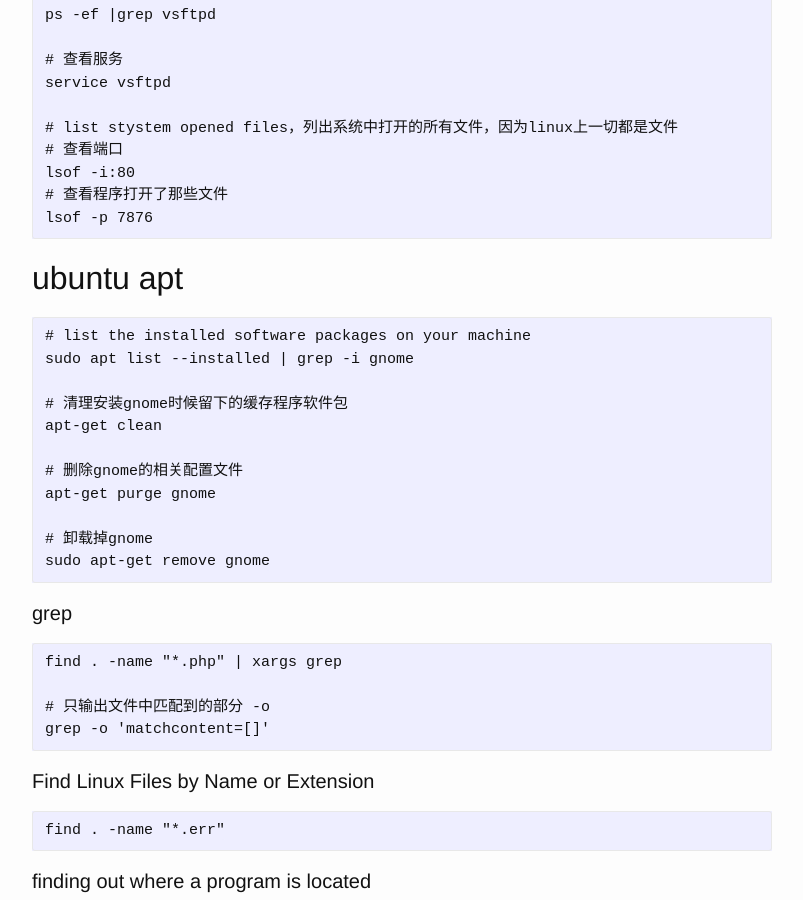
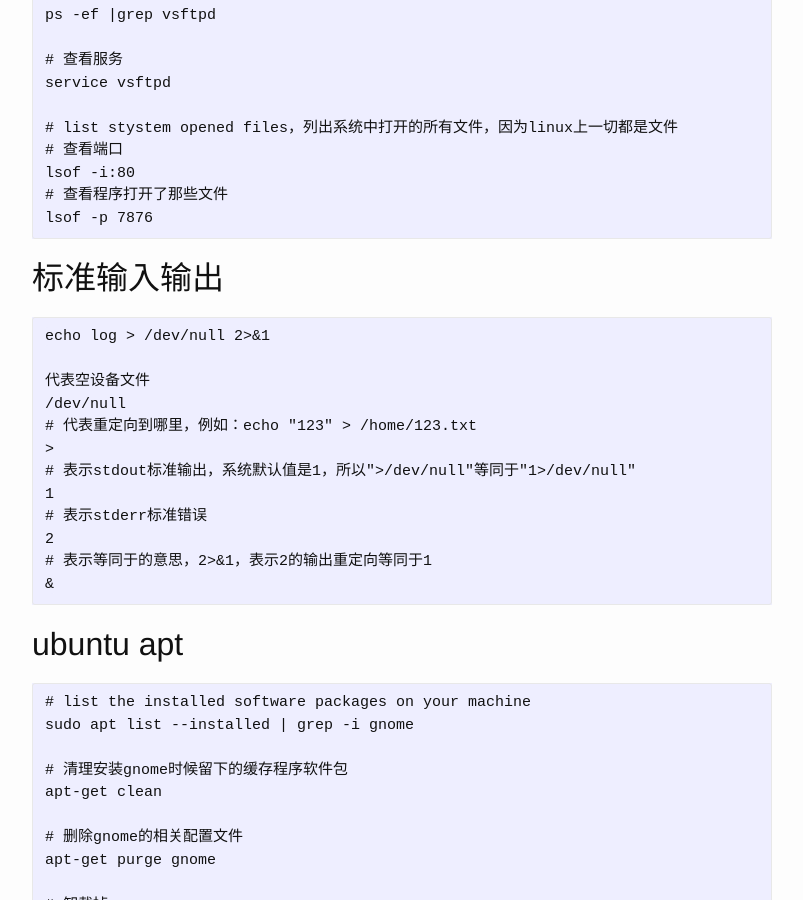
Before and after one commit to josephstalin117/josephstalin117.github.io, a Jekyll site: the page built from _posts/2016-04-04-linux.markdown, in a window 1280 px wide and 900 px high, scrolled down 1989 px. Shown: the whole window, without its empty margins (238-1041 px from the left). Built offline with Jekyll 4.4.1, drawn with Linux system fonts in a browser that asks for light colours.

Commit message:
add stdin & stdout

````diff
--- a/_posts/2016-04-04-linux.markdown
+++ b/_posts/2016-04-04-linux.markdown
@@ -96,6 +96,21 @@
 lsof -p 7876
 ```
 
+## 标准输入输出
+```
+echo log > /dev/null 2>&1
+
+代表空设备文件
+/dev/null
+# 代表重定向到哪里，例如：echo "123" > /home/123.txt
+>
+# 表示stdout标准输出，系统默认值是1，所以">/dev/null"等同于"1>/dev/null"
+1
+# 表示stderr标准错误
+2
+# 表示等同于的意思，2>&1，表示2的输出重定向等同于1
+&
+```
 
 ## ubuntu apt
 
````
